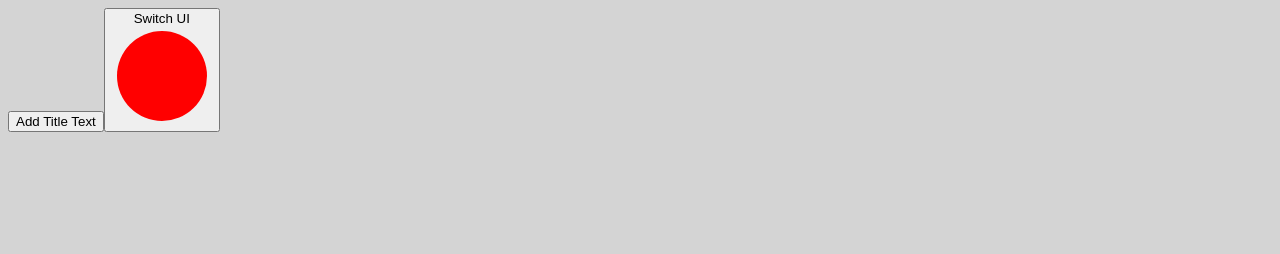
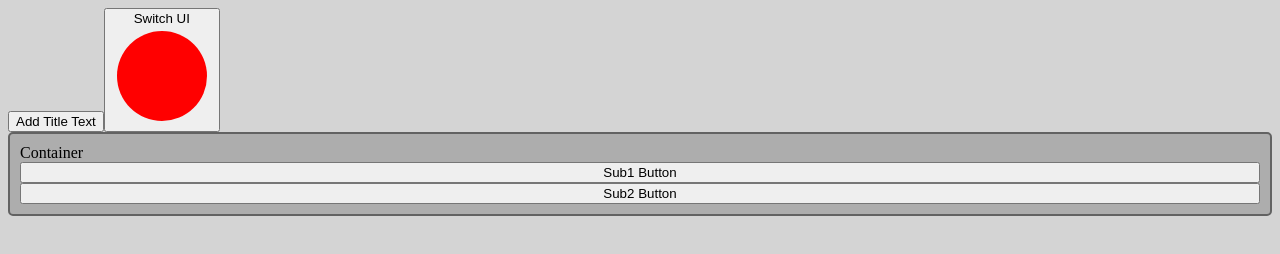
Before and after one commit to tol-uno/offline-single-page-app, a plain HTML site: page index.html in a window 1280 px wide. Drawn offline with Linux system fonts and the light colour scheme.

Commit message:
Add support for nested UI components
- Add ui_buttonContainer with btn_sub1 and btn_sub2 inside

```diff
--- /dev/null
+++ b/UI/btn_sub1.js
@@ -0,0 +1,16 @@
+
+const btn_sub1 = {
+  name: "btn_sub1",
+
+  template() {
+    return /* HTML */ `
+      <button id="${this.name}">
+        <div>Sub1 Button</div>
+      </button>
+    `;
+  },
+
+  func() {
+    console.log("sub1 Clicked!");
+  },
+};
--- /dev/null
+++ b/UI/btn_sub2.js
@@ -0,0 +1,16 @@
+
+const btn_sub2 = {
+  name: "btn_sub2",
+
+  template() {
+    return /* HTML */ `
+      <button id="${this.name}">
+        <div>Sub2 Button</div>
+      </button>
+    `;
+  },
+
+  func() {
+    console.log("sub2 Clicked!");
+  },
+};
--- a/UI/btn_switchInterface.js
+++ b/UI/btn_switchInterface.js
@@ -29,5 +29,6 @@ const btn_switchInterface = {
 
   func() {
     switchToUiGroup(uiGroup_loggerGroup)
+    // should sync btn_toggle here
   },
 };
--- a/UI/btn_toggle.js
+++ b/UI/btn_toggle.js
@@ -10,11 +10,9 @@ const btn_toggle = {
     `;
   },
 
-  func(domElement) {
-    domElement.classList.toggle("toggled");
-    const toggleState = getToggleState(domElement); // this was a UserInterface.getToggleS....
-    document.body.style.backgroundColor = toggleState
-      ? "darkgray"
-      : "lightgray";
+  func() {
+    this.domReference.classList.toggle("toggled");
+    const toggleState = getToggleState(this.domReference); // this was a UserInterface.getToggleS....
+    document.body.style.backgroundColor = toggleState ? "darkgray" : "lightgray";
   },
 };
--- /dev/null
+++ b/UI/ui_buttonContainer.js
@@ -0,0 +1,7 @@
+const ui_buttonContainer = {
+  name: "ui_buttonContainer",
+
+  template() {
+    return /* HTML */ parseChildren` <div id="${this.name}">Container${btn_sub1} ${btn_sub2}</div> `;
+  },
+};
--- a/index.css
+++ b/index.css
@@ -10,6 +10,15 @@ body {
 #btn_mainMenu {
   width: 60px;
   height: 60px;
+}
+
+#ui_buttonContainer {
+  border: 2px solid rgb(98, 98, 98);
+  background-color: rgb(173, 173, 173);
+  display: flex;
+  padding: 10px;
+  border-radius: 5px;
+  flex-direction: column;
 }
 
 
--- a/index.html
+++ b/index.html
@@ -12,6 +12,10 @@
     <script src="UI/ui_titleText.js"></script>
     <script src="UI/btn_mainMenu.js"></script>
     <script src="UI/btn_toggle.js"></script>
+    <script src="UI/ui_buttonContainer.js"></script>
+    <script src="UI/btn_sub1.js"></script>
+    <script src="UI/btn_sub2.js"></script>
+
     <script src="index.js"></script>
   </body>
 </html>
--- a/index.js
+++ b/index.js
@@ -1,18 +1,21 @@
 const activeUIGroup = new Set();
 const DomParser = new DOMParser();
 
-const uiGroup_startButtonGroup = new Set([btn_startButton, btn_switchInterface]);
+const uiGroup_startButtonGroup = new Set([btn_startButton, btn_switchInterface, ui_buttonContainer]);
 const uiGroup_loggerGroup = new Set([btn_logger, btn_mainMenu, btn_toggle]);
 
 function addUiElement(element) {
+  // also adds any sub elements
   if (activeUIGroup.has(element)) {
     return;
   }
 
-  // parse the elements html and create dom element
-  const templateString = element.template();
-  const parsedDocument = DomParser.parseFromString(templateString, "text/html");
-  const domElement = parsedDocument.body.firstChild;
+  const template = element.template();
+  const string = template.fullHTMLString ?? template;
+  const subElements = template.subElements ?? [];
+
+  const domElement = parseDomElement(string);
+
   if (!domElement) {
     throw new Error(`Failed to parse template for: ${element.name}`);
   }
@@ -20,6 +23,44 @@ function addUiElement(element) {
   element.domReference = domElement;
 
   activeUIGroup.add(element);
+
+  // register any sub components to activeUiGroup and add their domReferences
+  for (const child of subElements) {
+    activeUIGroup.add(child);
+    child.domReference = domElement.querySelector(`#${child.name}`);
+  }
+}
+
+// Used as a tagged template literal that is required for components with nested components
+function parseChildren(strings, ...values) {
+  let subElements = [];
+  // each value being mapped is a ${} in the string
+  const processChildren = values.map((value) => {
+    if (value.template) {
+      // if the value in the ${} is a component (has a template)
+      subElements.push(value);
+      return value.template();
+    } else {
+      // this is usually the name of the component
+      return value;
+    }
+  });
+
+  // Combine all string fragments and ${} values together
+  let fullHTMLString = "";
+  for (let i = 0; i < strings.length; i++) {
+    fullHTMLString += strings[i];
+    if (i < processChildren.length) {
+      fullHTMLString += processChildren[i];
+    }
+  }
+
+  return { fullHTMLString, subElements };
+}
+
+function parseDomElement(elementString) {
+  const parsedDocument = DomParser.parseFromString(elementString, "text/html");
+  return parsedDocument.body.firstChild;
 }
 
 function removeUiElement(element) {
@@ -27,19 +68,35 @@ function removeUiElement(element) {
 
   if (wasRemoved && element.domReference) {
     element.domReference.remove();
+    element.domReference = null;
+
+    // also removes sub components
+    subElements = element.template().subElements ?? [];
+    for (const element of subElements) {
+      element.domReference = null;
+    }
   }
 }
 
 function switchToUiGroup(newUiGroup) {
-  // uiGroup need to be a Set()
-  // None of these functions should mutate the uiGroups
+  const newUiGroupWithSubElements = new Set(newUiGroup);
 
+  // Add subElements to newUiGroupWithSubElements
+  for (const element of newUiGroup) {
+    const subElements = element.template().subElements ?? [];
+    for (const sub of subElements) {
+      newUiGroupWithSubElements.add(sub);
+    }
+  }
+
+  // Remove current active elements that're not in newUiGroupWithSubElements
   for (const element of activeUIGroup) {
-    if (!newUiGroup.has(element)) {
+    if (!newUiGroupWithSubElements.has(element)) {
       removeUiElement(element);
     }
   }
 
+  // Only add parents. subElements are added by their parents
   for (const element of newUiGroup) {
     addUiElement(element);
   }
@@ -64,11 +121,10 @@ function handleClick(event) {
 
   // Call the element's func if it exists
   if (clickedElement?.func) {
-    clickedElement.func(clickedElement.domReference);
+    clickedElement.func();
   }
 }
 
 document.addEventListener("click", handleClick);
 
-addUiElement(btn_startButton);
-addUiElement(btn_switchInterface);
+switchToUiGroup(uiGroup_startButtonGroup);
```
